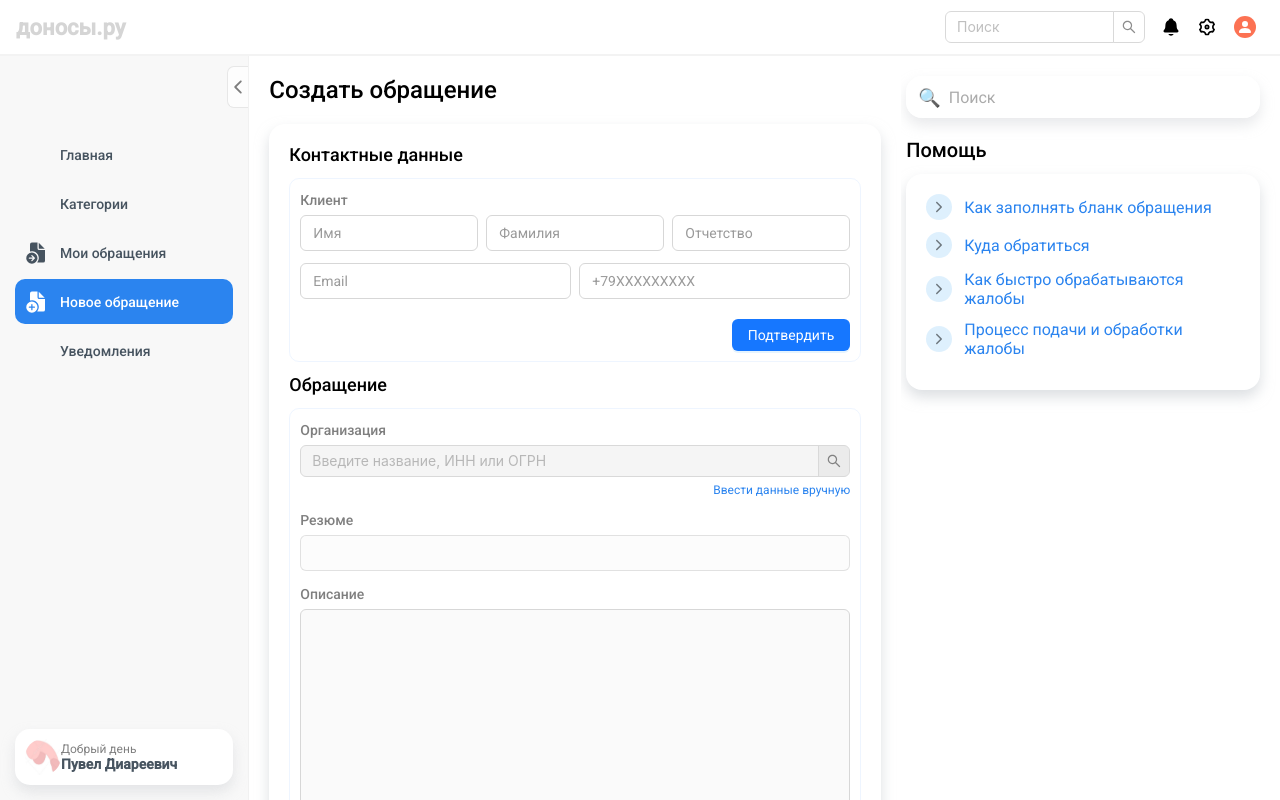
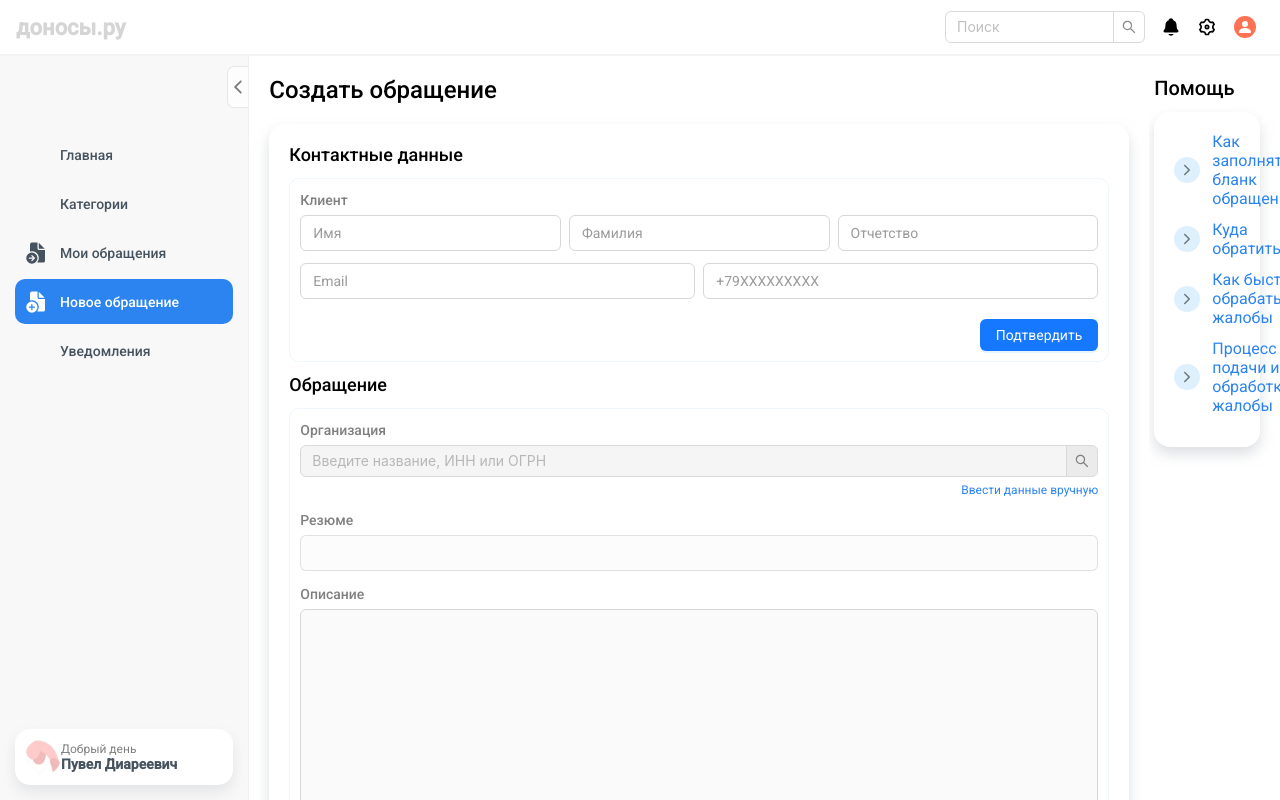
Before and after one commit to ivanklak/legal-aid-app, a React (Create React App) app: page /newRequest in a window 1280 px wide. Built offline with nearby package versions, Linux system fonts and the light colour scheme; some icons are missing; a web font is replaced by a local one.

Commit message:
доработал размещение контента посередине на главной и на новое обращение

```diff
--- /dev/null
+++ b/src/components/centerContent/CenterContent.module.sass
@@ -0,0 +1,5 @@
+.content
+  display: flex
+
+.center_content
+  justify-content: center
--- /dev/null
+++ b/src/components/centerContent/CenterContent.tsx
@@ -0,0 +1,43 @@
+import React, {memo, useEffect, useRef, useState} from "react";
+import styles from "./CenterContent.module.sass";
+import classNames from "classnames";
+
+interface CenterContentProps {
+    className?: string;
+    children: React.ReactNode;
+}
+
+const CenterContent = memo<CenterContentProps>(({children, className}) => {
+    const ref = useRef<HTMLDivElement>(null);
+    const [centerContent, setCenterContent] = useState<boolean>(false);
+    const [isReady, setIsReady] = useState<boolean>(false);
+
+    useEffect(() => {
+        if (ref.current) {
+            if (ref.current.clientWidth >= 1700) {
+                setCenterContent(true);
+                setIsReady(true);
+            } else {
+                setCenterContent(false);
+                setIsReady(true);
+            }
+        } else {
+            setIsReady(false);
+        }
+    }, [ref])
+
+    return (
+        <div
+            ref={ref}
+            className={classNames(
+                className,
+                styles.content,
+                centerContent && styles.center_content
+            )}
+        >
+            {isReady && children}
+        </div>
+    )
+})
+
+export default CenterContent
--- a/src/components/mainWrapper/MainWrapper.tsx
+++ b/src/components/mainWrapper/MainWrapper.tsx
@@ -1,31 +1,16 @@
-import React, {FC, useContext, useEffect, useRef, useState} from "react";
+import React, {FC, useContext} from "react";
 import styles from "./MainWrapper.module.css";
 import NavbarContext from "../../App/context/NavbarContext";
 import classNames from "classnames";
 
 const MainWrapper: FC = ({children}) => {
-    const ref = useRef<HTMLDivElement>(null);
     const { isNavbarClose } = useContext(NavbarContext);
-    const [centerContent, setCenterContent] = useState<boolean>(false);
-
-
-    useEffect(() => {
-        if (ref.current) {
-            if (ref.current.clientWidth >= 1700) {
-                setCenterContent(true);
-            } else {
-                setCenterContent(false);
-            }
-        }
-    }, [])
 
     return (
         <div
-            ref={ref}
             className={classNames(
                 styles.main_wrapper,
-                !isNavbarClose && styles.squeeze,
-                centerContent && styles.center_content
+                !isNavbarClose && styles.squeeze
             )}
         >
             {children}
--- a/src/mainPageSections/mainPage/MainPage.module.css
+++ b/src/mainPageSections/mainPage/MainPage.module.css
@@ -1,7 +1,3 @@
-.home_content {
-    display: flex;
-}
-
 .menu {
     display: flex;
     width: 100%;
--- a/src/mainPageSections/mainPage/MainPage.tsx
+++ b/src/mainPageSections/mainPage/MainPage.tsx
@@ -1,10 +1,10 @@
 import React, {FC, useContext} from "react";
 import styles from "./MainPage.module.css";
 import NavbarContext from "../../App/context/NavbarContext";
-import classNames from "classnames";
 import MainWrapper from "../../components/mainWrapper/MainWrapper";
 import Claims from "../claims/Claims";
 import RightSideBar from "../rightSideBar/RightSideBar";
+import CenterContent from "../../components/centerContent/CenterContent";
 
 export enum Status {
     success = "Решено",
@@ -58,13 +58,13 @@ const MainPage: FC = () => {
 
     return (
         <MainWrapper>
-            <div className={classNames(styles.home_content, isNavbarClose && styles.width)}>
+            <CenterContent>
                 <div className={styles.appeals}>
                     <div className={styles.main_caption}>Обращения</div>
                     <Claims claims={appealsFromServer} />
                 </div>
                 <RightSideBar notifications={notificationsFromServer}/>
-            </div>
+            </CenterContent>
         </MainWrapper>
     );
 }
--- a/src/newRequest/NewRequest.module.css
+++ b/src/newRequest/NewRequest.module.css
@@ -1,5 +1,4 @@
 .new_request {
-    display: flex;
     height: 100%;
 }
 
@@ -14,7 +13,7 @@
     display: flex;
     flex-direction: column;
     flex: 2;
-    max-width: 800px;
+    max-width: 900px;
 }
 
 .search_block {
@@ -26,6 +25,7 @@
     font-size: 20px;
     font-weight: 500;
     margin-bottom: 12px;
+    margin-top: 20px;
 }
 
 .right_sideBar {
@@ -57,6 +57,8 @@
     height: 100%;
     padding-right: 20px;
     padding-left: 20px;
+    max-width: 900px;
+    width: 100%;
 }
 
 .scroll_area::-webkit-scrollbar {
--- a/src/newRequest/NewRequest.tsx
+++ b/src/newRequest/NewRequest.tsx
@@ -5,6 +5,7 @@ import NavigatedSearchBar from "../mainPageSections/search/SearchBar";
 import HelpLink from "./help/HelpLink";
 import ClientNameData from "./clientNameData/ClientNameData";
 import ClientProblemData from "./clientProblemData/ClientProblemData";
+import CenterContent from "../components/centerContent/CenterContent";
 
 const NewRequests = () => {
     const [isNameFormSubmitted, setIsNameFormSubmitted] = useState<boolean>(false);
@@ -34,7 +35,7 @@ const NewRequests = () => {
 
     return (
         <MainWrapper>
-            <div className={styles.new_request}>
+            <CenterContent className={styles.new_request}>
                 <div className={styles.scroll_area}>
                     <div className={styles.main_section}>
                         <div className={styles.main_caption}>Создать обращение</div>
@@ -63,9 +64,6 @@ const NewRequests = () => {
                     </div>
                 </div>
                 <div className={styles.right_sideBar}>
-                    <div className={styles.search_block}>
-                        <NavigatedSearchBar />
-                    </div>
                     <div className={styles.caption}>
                         Помощь
                     </div>
@@ -93,7 +91,7 @@ const NewRequests = () => {
                         />
                     </div>
                 </div>
-            </div>
+            </CenterContent>
         </MainWrapper>
     );
 }
```
